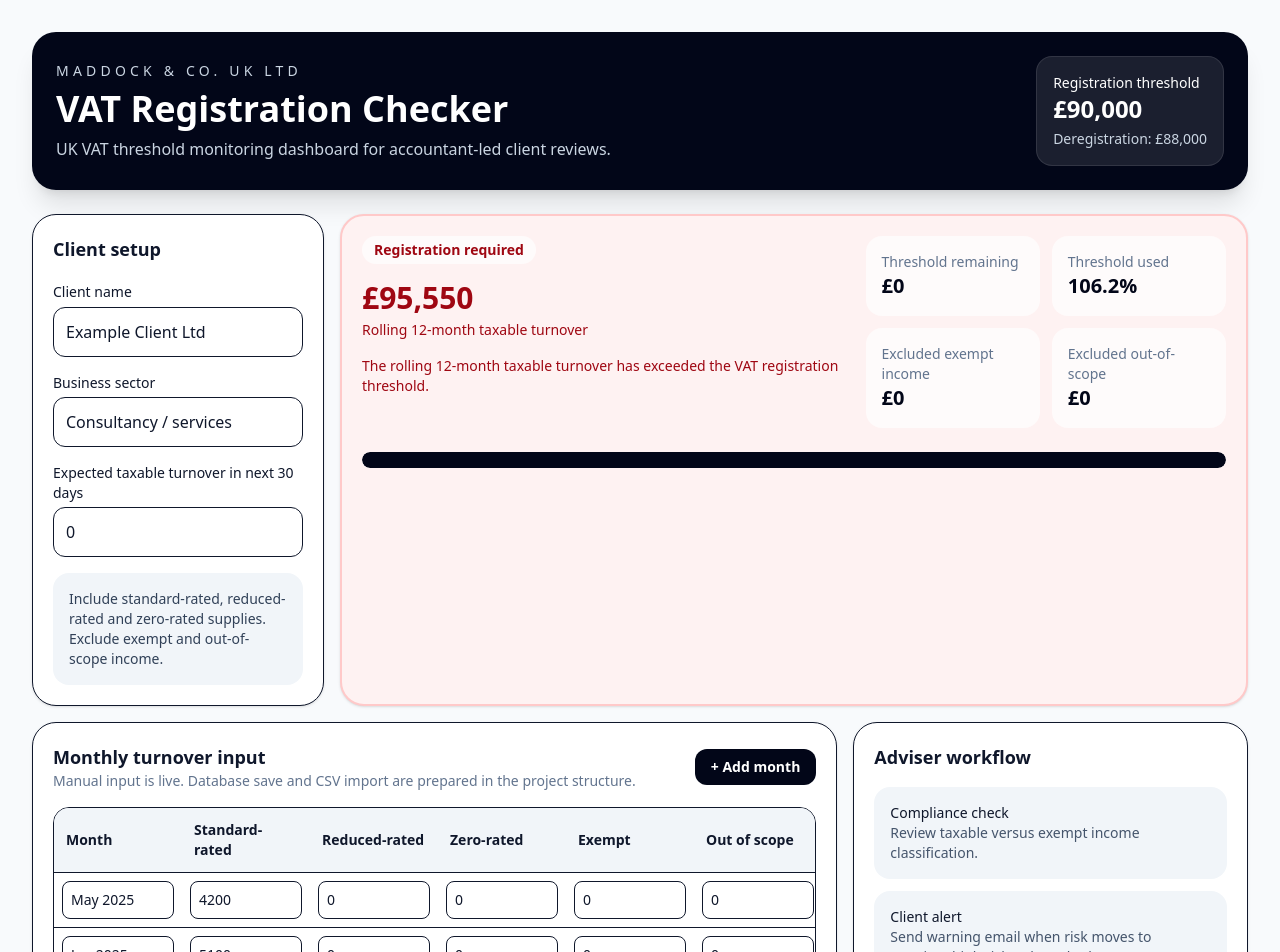
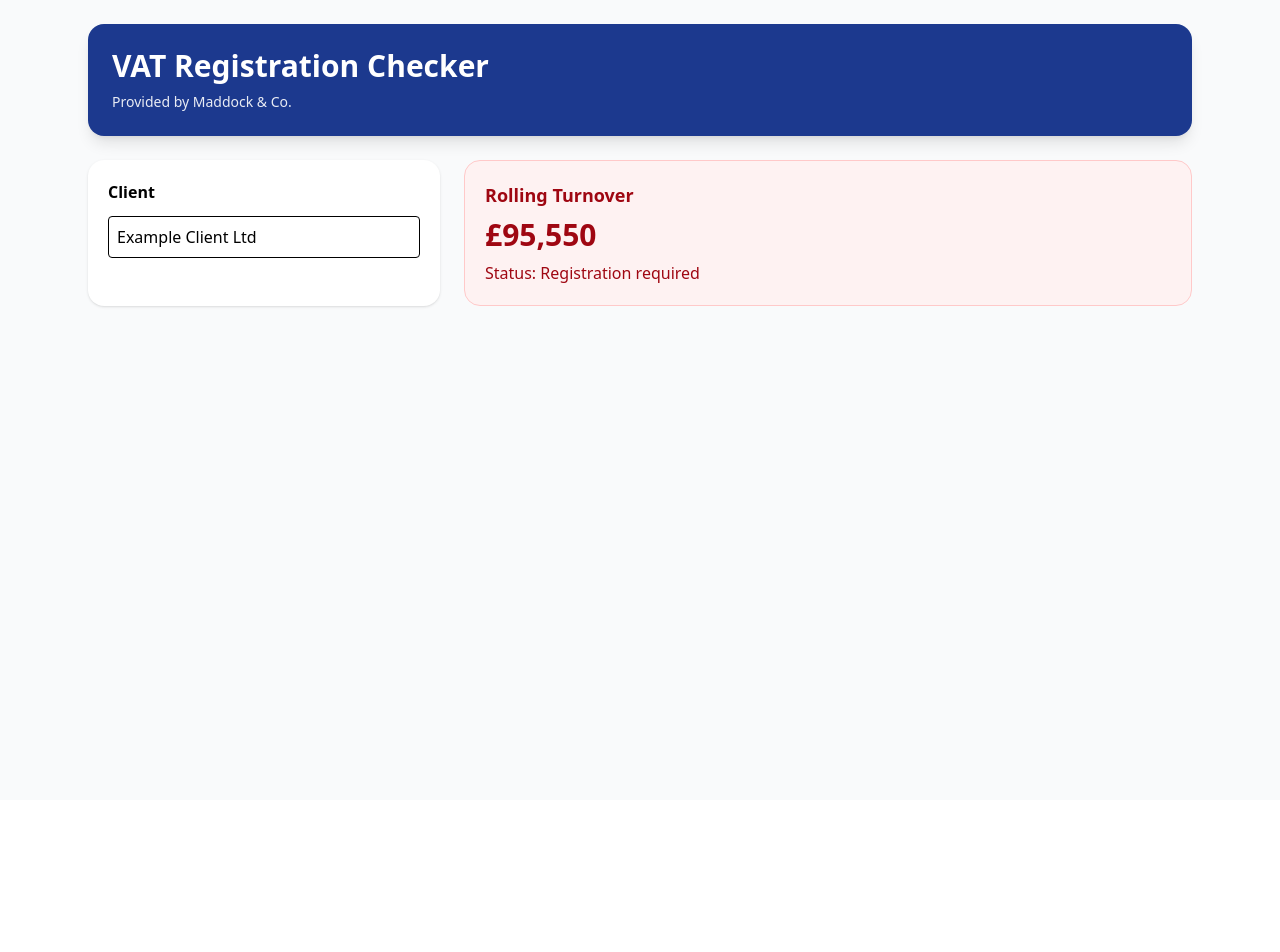
Before and after one commit to Maddockandco/VAT-Checker-V1, a Next.js app: page / in a window 1280 px wide. Shown: the top 952 px of the page. After the commit the page ends 800 px from the top, so only its background shows below. Built offline with nearby package versions, Linux system fonts and the light colour scheme.

Commit message:
Update VatDashboard.tsx

```diff
--- a/components/VatDashboard.tsx
+++ b/components/VatDashboard.tsx
@@ -1,19 +1,16 @@
-"use client";
+import React, { useMemo, useState } from "react";
 
-import { useMemo, useState } from "react";
-import {
-  VAT_REGISTRATION_THRESHOLD,
-  VAT_DEREGISTRATION_THRESHOLD,
-  MonthlyTurnover,
-  currency,
-  getVatRisk,
-  isForwardLookTriggered,
-  riskClasses,
-  rollingTaxableTurnover,
-  taxableTurnover,
-} from "@/lib/vat";
+const VAT_THRESHOLD = 90000;
+const DEREGISTRATION_THRESHOLD = 88000;
 
-const demoRows: MonthlyTurnover[] = [
+const BRAND = {
+  name: "Maddock & Co.",
+  accent: "bg-blue-900",
+  accentLight: "bg-blue-50",
+  textAccent: "text-blue-900"
+};
+
+const initialMonths = [
   { month: "May 2025", standardRated: 4200, reducedRated: 0, zeroRated: 0, exempt: 0, outOfScope: 0 },
   { month: "Jun 2025", standardRated: 5100, reducedRated: 0, zeroRated: 0, exempt: 0, outOfScope: 0 },
   { month: "Jul 2025", standardRated: 6400, reducedRated: 0, zeroRated: 0, exempt: 0, outOfScope: 0 },
@@ -28,241 +25,81 @@ const demoRows: MonthlyTurnover[] = [
   { month: "Apr 2026", standardRated: 10750, reducedRated: 0, zeroRated: 0, exempt: 0, outOfScope: 0 },
 ];
 
-function nextMonthLabel(lastLabel: string) {
-  const monthNames = ["Jan", "Feb", "Mar", "Apr", "May", "Jun", "Jul", "Aug", "Sep", "Oct", "Nov", "Dec"];
-  const parts = String(lastLabel || "Apr 2026").split(" ");
-  const month = parts[0];
-  const year = Number(parts[1]) || 2026;
-  let index = monthNames.indexOf(month);
-  let nextYear = year;
-
-  if (index < 0) return "New month";
-
-  index += 1;
-  if (index > 11) {
-    index = 0;
-    nextYear += 1;
+function currency(value) {
+  const amount = Number(value || 0);
+  return new Intl.NumberFormat("en-GB", {
+    style: "currency",
+    currency: "GBP",
+    maximumFractionDigits: 0,
+  }).format(amount);
 }
 
-  return `${monthNames[index]} ${nextYear}`;
+function taxableTurnover(row) {
+  return (
+    Number(row.standardRated || 0) +
+    Number(row.reducedRated || 0) +
+    Number(row.zeroRated || 0)
+  );
 }
 
-export default function VatDashboard() {
-  const [clientName, setClientName] = useState("Example Client Ltd");
-  const [sector, setSector] = useState("Consultancy / services");
-  const [expected30Days, setExpected30Days] = useState(0);
-  const [adviceNote, setAdviceNote] = useState("Review taxable supplies monthly and confirm whether exempt income has been correctly excluded.");
-  const [rows, setRows] = useState<MonthlyTurnover[]>(demoRows);
+function getRisk(total) {
+  const percentage = total / VAT_THRESHOLD;
 
-  const last12Rows = useMemo(() => rows.slice(-12), [rows]);
-  const rollingTotal = useMemo(() => rollingTaxableTurnover(rows), [rows]);
-  const exemptTotal = useMemo(() => last12Rows.reduce((sum, row) => sum + Number(row.exempt || 0), 0), [last12Rows]);
-  const outOfScopeTotal = useMemo(() => last12Rows.reduce((sum, row) => sum + Number(row.outOfScope || 0), 0), [last12Rows]);
-  const risk = getVatRisk(rollingTotal);
-  const forwardTriggered = isForwardLookTriggered(expected30Days);
-  const thresholdRemaining = Math.max(VAT_REGISTRATION_THRESHOLD - rollingTotal, 0);
-  const percentageUsed = Math.min((rollingTotal / VAT_REGISTRATION_THRESHOLD) * 100, 100);
-
-  function updateRow(index: number, field: keyof MonthlyTurnover, value: string) {
-    setRows((current) => {
-      const next = [...current];
-      next[index] = {
-        ...next[index],
-        [field]: field === "month" ? value : Number(value || 0),
-      };
-      return next;
-    });
+  if (total >= VAT_THRESHOLD) {
+    return { label: "Registration required", color: "bg-red-50 text-red-800 border-red-200" };
+  }
+  if (percentage >= 0.9) {
+    return { label: "High risk", color: "bg-orange-50 text-orange-800 border-orange-200" };
+  }
+  if (percentage >= 0.8) {
+    return { label: "Warning", color: "bg-yellow-50 text-yellow-800 border-yellow-200" };
+  }
+  return { label: "Low risk", color: "bg-green-50 text-green-800 border-green-200" };
 }
 
-  function addMonth() {
-    setRows((current) => [
-      ...current,
-      {
-        month: nextMonthLabel(current[current.length - 1]?.month || "Apr 2026"),
-        standardRated: 0,
-        reducedRated: 0,
-        zeroRated: 0,
-        exempt: 0,
-        outOfScope: 0,
-      },
-    ]);
-  }
+export default function VATThresholdCheckerApp() {
+  const [clientName, setClientName] = useState("Example Client Ltd");
+  const [months, setMonths] = useState(initialMonths);
 
-  function removeMonth(index: number) {
-    setRows((current) => current.filter((_, i) => i !== index));
-  }
+  const rollingTotal = useMemo(
+    () => months.slice(-12).reduce((sum, row) => sum + taxableTurnover(row), 0),
+    [months]
+  );
 
-  function exportReviewNote() {
-    const content = [
-      `VAT Threshold Review - ${clientName}`,
-      `Sector: ${sector}`,
-      `Rolling 12-month taxable turnover: ${currency(rollingTotal)}`,
-      `VAT registration threshold: ${currency(VAT_REGISTRATION_THRESHOLD)}`,
-      `Threshold remaining: ${currency(thresholdRemaining)}`,
-      `Risk status: ${risk.label}`,
-      `Expected taxable turnover in next 30 days: ${currency(expected30Days)}`,
-      `Forward-looking trigger: ${forwardTriggered ? "Yes" : "No"}`,
-      `Advice note: ${adviceNote}`,
-    ].join("\n");
-
-    const blob = new Blob([content], { type: "text/plain;charset=utf-8" });
-    const url = URL.createObjectURL(blob);
-    const link = document.createElement("a");
-    link.href = url;
-    link.download = `${clientName.replace(/[^a-z0-9]/gi, "_")}_VAT_threshold_review.txt`;
-    link.click();
-    URL.revokeObjectURL(url);
-  }
+  const risk = getRisk(rollingTotal);
 
   return (
-    <main className="min-h-screen bg-slate-50 text-slate-900">
-      <div className="mx-auto max-w-7xl p-4 md:p-8">
-        <header className="mb-6 rounded-3xl bg-slate-950 p-6 text-white shadow-xl">
-          <div className="flex flex-col gap-4 md:flex-row md:items-center md:justify-between">
-            <div>
-              <p className="text-sm uppercase tracking-[0.3em] text-slate-300">Maddock & Co. UK Ltd</p>
-              <h1 className="mt-2 text-3xl font-bold md:text-4xl">VAT Registration Checker</h1>
-              <p className="mt-2 max-w-2xl text-slate-300">UK VAT threshold monitoring dashboard for accountant-led client reviews.</p>
-            </div>
-            <div className="rounded-2xl border border-white/10 bg-white/10 p-4 text-sm">
-              <div>Registration threshold</div>
-              <div className="text-2xl font-semibold">{currency(VAT_REGISTRATION_THRESHOLD)}</div>
-              <div className="mt-1 text-slate-300">Deregistration: {currency(VAT_DEREGISTRATION_THRESHOLD)}</div>
-            </div>
-          </div>
+    <div className="min-h-screen bg-gray-50">
+      <div className="mx-auto max-w-6xl p-6">
+
+        {/* HEADER */}
+        <header className={`${BRAND.accent} text-white p-6 rounded-2xl shadow-lg`}>
+          <h1 className="text-3xl font-bold">VAT Registration Checker</h1>
+          <p className="mt-2 text-sm opacity-90">Provided by {BRAND.name}</p>
         </header>
 
-        <section className="grid gap-4 lg:grid-cols-4">
-          <div className="rounded-3xl border bg-white p-5 shadow-sm">
-            <h2 className="mb-4 text-lg font-semibold">Client setup</h2>
+        {/* MAIN CARD */}
+        <div className="mt-6 grid gap-6 lg:grid-cols-3">
 
-            <label className="text-sm font-medium">Client name</label>
-            <input className="mt-1 w-full rounded-xl border p-3" value={clientName} onChange={(e) => setClientName(e.target.value)} />
+          {/* INPUT */}
+          <div className="bg-white p-5 rounded-2xl shadow">
+            <h2 className="font-semibold mb-3">Client</h2>
+            <input
+              className="w-full border p-2 rounded"
+              value={clientName}
+              onChange={(e) => setClientName(e.target.value)}
+            />
+          </div>
 
-            <label className="mt-4 block text-sm font-medium">Business sector</label>
-            <input className="mt-1 w-full rounded-xl border p-3" value={sector} onChange={(e) => setSector(e.target.value)} />
-
-            <label className="mt-4 block text-sm font-medium">Expected taxable turnover in next 30 days</label>
-            <input type="number" className="mt-1 w-full rounded-xl border p-3" value={expected30Days} onChange={(e) => setExpected30Days(Number(e.target.value || 0))} />
-
-            <div className="mt-4 rounded-2xl bg-slate-100 p-4 text-sm text-slate-700">
-              Include standard-rated, reduced-rated and zero-rated supplies. Exclude exempt and out-of-scope income.
+          {/* RESULT */}
+          <div className={`lg:col-span-2 border p-5 rounded-2xl ${risk.color}`}>
+            <h2 className="text-lg font-semibold">Rolling Turnover</h2>
+            <p className="text-3xl font-bold mt-2">{currency(rollingTotal)}</p>
+            <p className="mt-2">Status: {risk.label}</p>
           </div>
         </div>
 
-          <div className={`rounded-3xl border-2 p-5 shadow-sm lg:col-span-3 ${riskClasses(risk.status)}`}>
-            <div className="flex flex-col gap-4 md:flex-row md:items-start md:justify-between">
-              <div>
-                <span className="inline-flex rounded-full bg-white/70 px-3 py-1 text-sm font-semibold">{risk.label}</span>
-                <h2 className="mt-4 text-3xl font-bold">{currency(rollingTotal)}</h2>
-                <p className="mt-1 text-sm">Rolling 12-month taxable turnover</p>
-                <p className="mt-4 max-w-2xl text-sm">{risk.message}</p>
       </div>
-
-              <div className="grid gap-3 text-sm md:grid-cols-2">
-                <Metric label="Threshold remaining" value={currency(thresholdRemaining)} />
-                <Metric label="Threshold used" value={`${((rollingTotal / VAT_REGISTRATION_THRESHOLD) * 100).toFixed(1)}%`} />
-                <Metric label="Excluded exempt income" value={currency(exemptTotal)} />
-                <Metric label="Excluded out-of-scope" value={currency(outOfScopeTotal)} />
-              </div>
-            </div>
-
-            <div className="mt-6 h-4 overflow-hidden rounded-full bg-white/70">
-              <div className="h-full rounded-full bg-slate-950" style={{ width: `${percentageUsed}%` }} />
-            </div>
-
-            {forwardTriggered ? (
-              <div className="mt-4 rounded-2xl border border-red-200 bg-red-50 p-4 text-red-800">
-                <strong>Forward-looking VAT trigger identified:</strong> expected taxable turnover in the next 30 days exceeds the VAT registration threshold.
-              </div>
-            ) : null}
-          </div>
-        </section>
-
-        <section className="mt-4 grid gap-4 lg:grid-cols-3">
-          <div className="rounded-3xl border bg-white p-5 shadow-sm lg:col-span-2">
-            <div className="mb-4 flex flex-col gap-3 md:flex-row md:items-center md:justify-between">
-              <div>
-                <h2 className="text-lg font-semibold">Monthly turnover input</h2>
-                <p className="text-sm text-slate-500">Manual input is live. Database save and CSV import are prepared in the project structure.</p>
-              </div>
-              <button onClick={addMonth} className="rounded-xl bg-slate-950 px-4 py-2 text-sm font-semibold text-white">+ Add month</button>
-            </div>
-
-            <div className="overflow-x-auto rounded-2xl border">
-              <table className="w-full min-w-[900px] text-sm">
-                <thead className="bg-slate-100 text-left">
-                  <tr>
-                    <th className="p-3">Month</th>
-                    <th className="p-3">Standard-rated</th>
-                    <th className="p-3">Reduced-rated</th>
-                    <th className="p-3">Zero-rated</th>
-                    <th className="p-3">Exempt</th>
-                    <th className="p-3">Out of scope</th>
-                    <th className="p-3">Taxable total</th>
-                    <th className="p-3">Remove</th>
-                  </tr>
-                </thead>
-                <tbody>
-                  {rows.map((row, index) => (
-                    <tr key={`${row.month}-${index}`} className="border-t bg-white">
-                      {(["month", "standardRated", "reducedRated", "zeroRated", "exempt", "outOfScope"] as const).map((field) => (
-                        <td className="p-2" key={field}>
-                          <input
-                            type={field === "month" ? "text" : "number"}
-                            className="w-28 rounded-lg border p-2"
-                            value={row[field] as string | number}
-                            onChange={(e) => updateRow(index, field, e.target.value)}
-                          />
-                        </td>
-                      ))}
-                      <td className="p-3 font-semibold">{currency(taxableTurnover(row))}</td>
-                      <td className="p-2">
-                        <button type="button" onClick={() => removeMonth(index)} className="rounded-lg px-3 py-2 text-slate-500 hover:bg-slate-100">×</button>
-                      </td>
-                    </tr>
-                  ))}
-                </tbody>
-              </table>
-            </div>
-          </div>
-
-          <div className="rounded-3xl border bg-white p-5 shadow-sm">
-            <h2 className="text-lg font-semibold">Adviser workflow</h2>
-            <div className="mt-4 space-y-3 text-sm">
-              <Workflow title="Compliance check" text="Review taxable versus exempt income classification." />
-              <Workflow title="Client alert" text="Send warning email when risk moves to warning, high risk or breached." />
-              <Workflow title="Monitoring" text="Check rolling 12-month position at each month end." />
-              <Workflow title="Evidence trail" text="Keep the review note on file for professional records." />
-            </div>
-
-            <label className="mt-5 block text-sm font-medium">Advice note</label>
-            <textarea className="mt-1 h-28 w-full rounded-xl border p-3 text-sm" value={adviceNote} onChange={(e) => setAdviceNote(e.target.value)} />
-
-            <button onClick={exportReviewNote} className="mt-4 w-full rounded-xl bg-slate-950 px-4 py-2 text-sm font-semibold text-white">
-              Export review note
-            </button>
-          </div>
-        </section>
-      </div>
-    </main>
-  );
-}
-
-function Metric({ label, value }: { label: string; value: string }) {
-  return (
-    <div className="rounded-2xl bg-white/70 p-4">
-      <div className="text-slate-500">{label}</div>
-      <div className="text-xl font-semibold text-slate-950">{value}</div>
     </div>
   );
 }
-
-function Workflow({ title, text }: { title: string; text: string }) {
-  return (
-    <div className="rounded-2xl bg-slate-100 p-4">
-      <div className="font-medium">{title}</div>
-      <p className="text-slate-600">{text}</p>
-    </div>
-  );
-}
```
Lines whose indentation alone changed are shown as unchanged.
